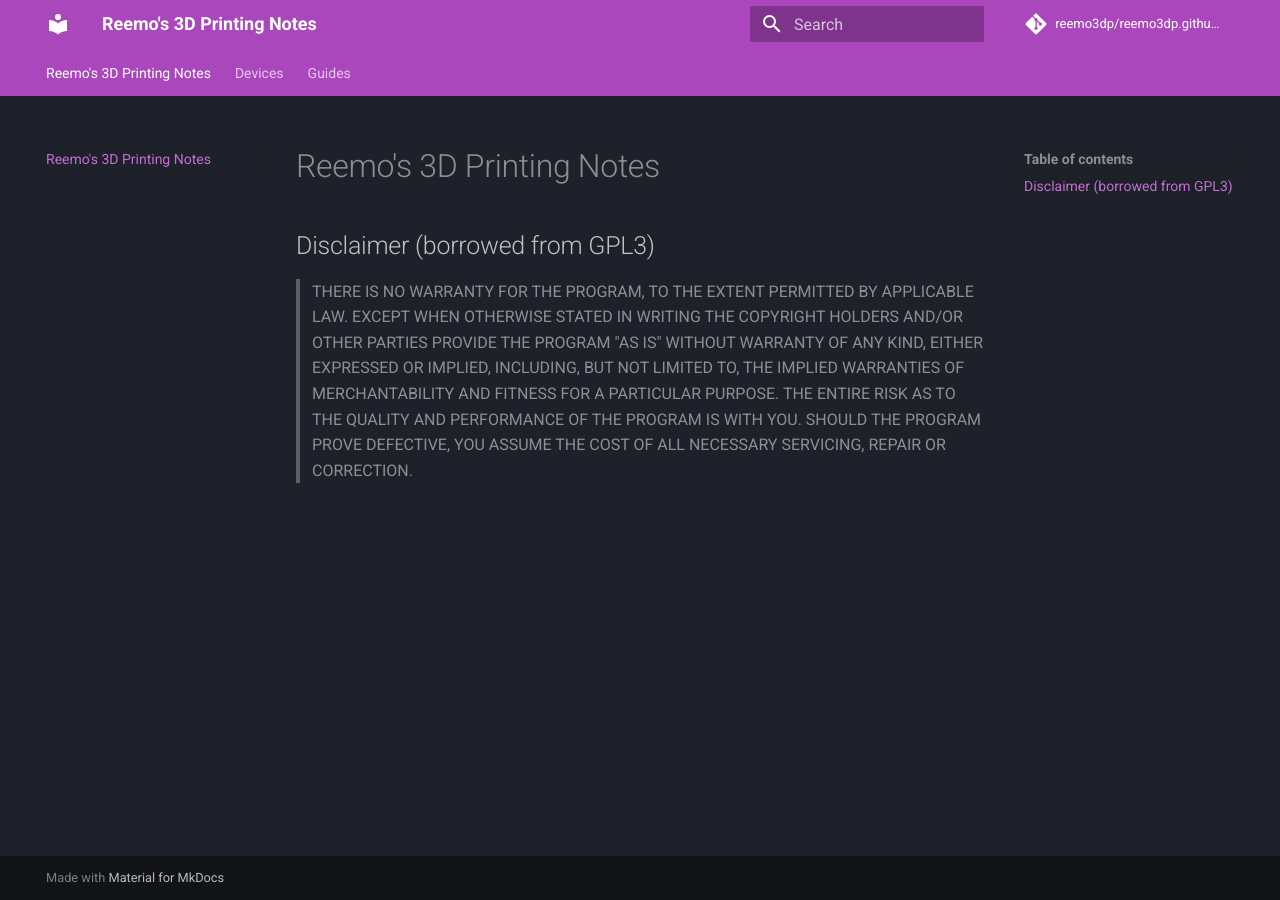
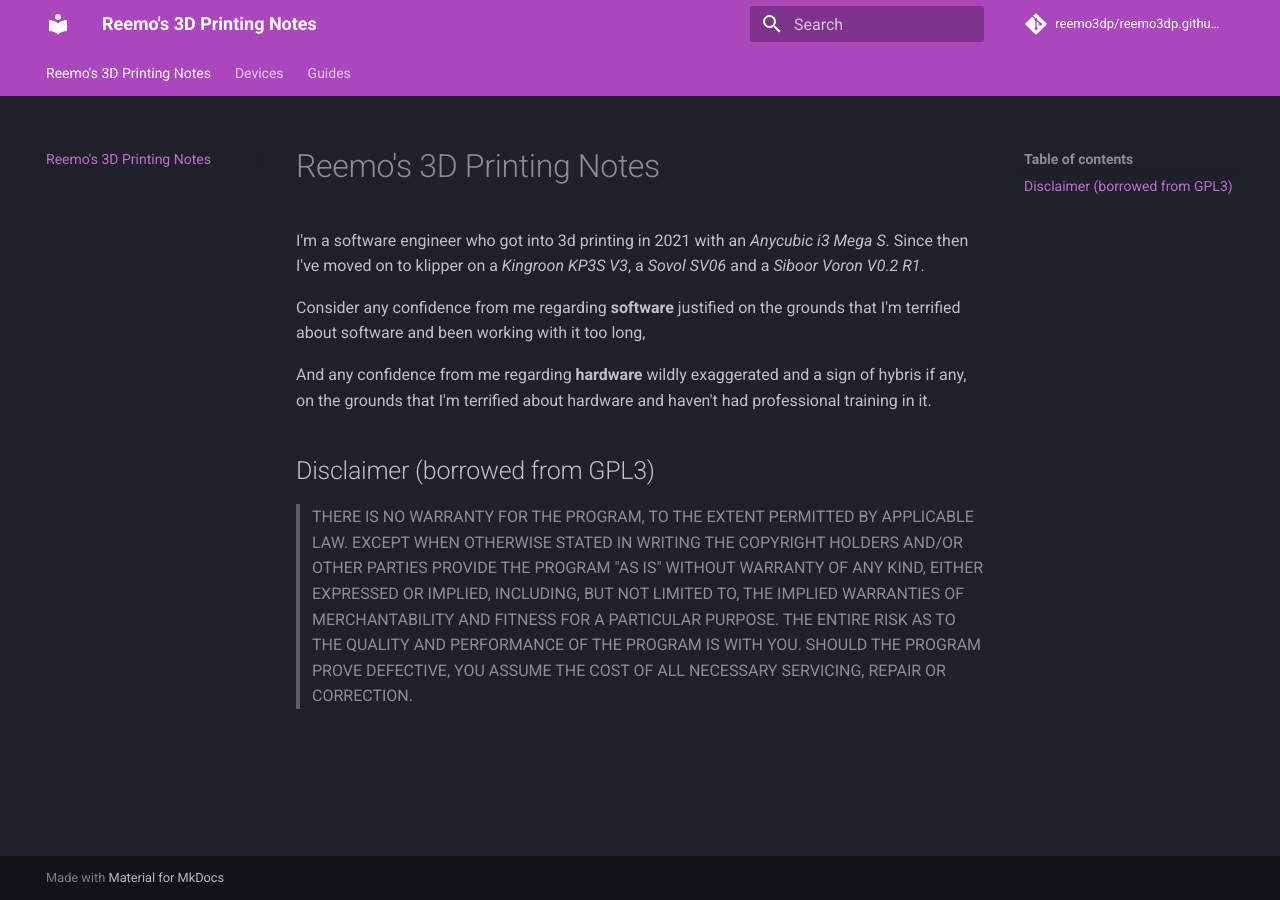
Before and after one commit to reemo3dp/reemo3dp.github.io, an MkDocs documentation site: the page built from docs/index.md, in a window 1280 px wide. Built offline with MkDocs 1.6.1 and Material for MkDocs 9.7.7, drawn with Linux system fonts in a browser that asks for light colours; comment, search, counter and statistics services are not loaded.

```diff
--- a/docs/index.md
+++ b/docs/index.md
@@ -1,4 +1,10 @@
 # Reemo's 3D Printing Notes
+
+I'm a software engineer who got into 3d printing in 2021 with an *Anycubic i3 Mega S*. Since then I've moved on to klipper on a *Kingroon KP3S V3*, a *Sovol SV06* and a *Siboor Voron V0.2 R1*.
+
+Consider any confidence from me regarding **software** justified on the grounds that I'm terrified about software and been working with it too long,
+
+And any confidence from me regarding **hardware** wildly exaggerated and a sign of hybris if any, on the grounds that I'm terrified about hardware and haven't had professional training in it.
 
 ## Disclaimer (borrowed from GPL3)
 > THERE IS NO WARRANTY FOR THE PROGRAM, TO THE EXTENT PERMITTED BY APPLICABLE LAW. EXCEPT WHEN OTHERWISE STATED IN WRITING THE COPYRIGHT HOLDERS AND/OR OTHER PARTIES PROVIDE THE PROGRAM "AS IS" WITHOUT WARRANTY OF ANY KIND, EITHER EXPRESSED OR IMPLIED, INCLUDING, BUT NOT LIMITED TO, THE IMPLIED WARRANTIES OF MERCHANTABILITY AND FITNESS FOR A PARTICULAR PURPOSE. THE ENTIRE RISK AS TO THE QUALITY AND PERFORMANCE OF THE PROGRAM IS WITH YOU. SHOULD THE PROGRAM PROVE DEFECTIVE, YOU ASSUME THE COST OF ALL NECESSARY SERVICING, REPAIR OR CORRECTION.
--- a/mkdocs.yml
+++ b/mkdocs.yml
@@ -37,6 +37,8 @@ markdown_extensions:
   - pymdownx.snippets:
       auto_append:
         - includes/glossary.md
+  - pymdownx.tasklist:
+      clickable_checkbox: true
 
 watch:
   - includes
```
Also changed, not shown: docs/guides/build_guide.md (added, +25 -0 lines), docs/guides/first_power_on.md (deleted, +0 -16 lines).
